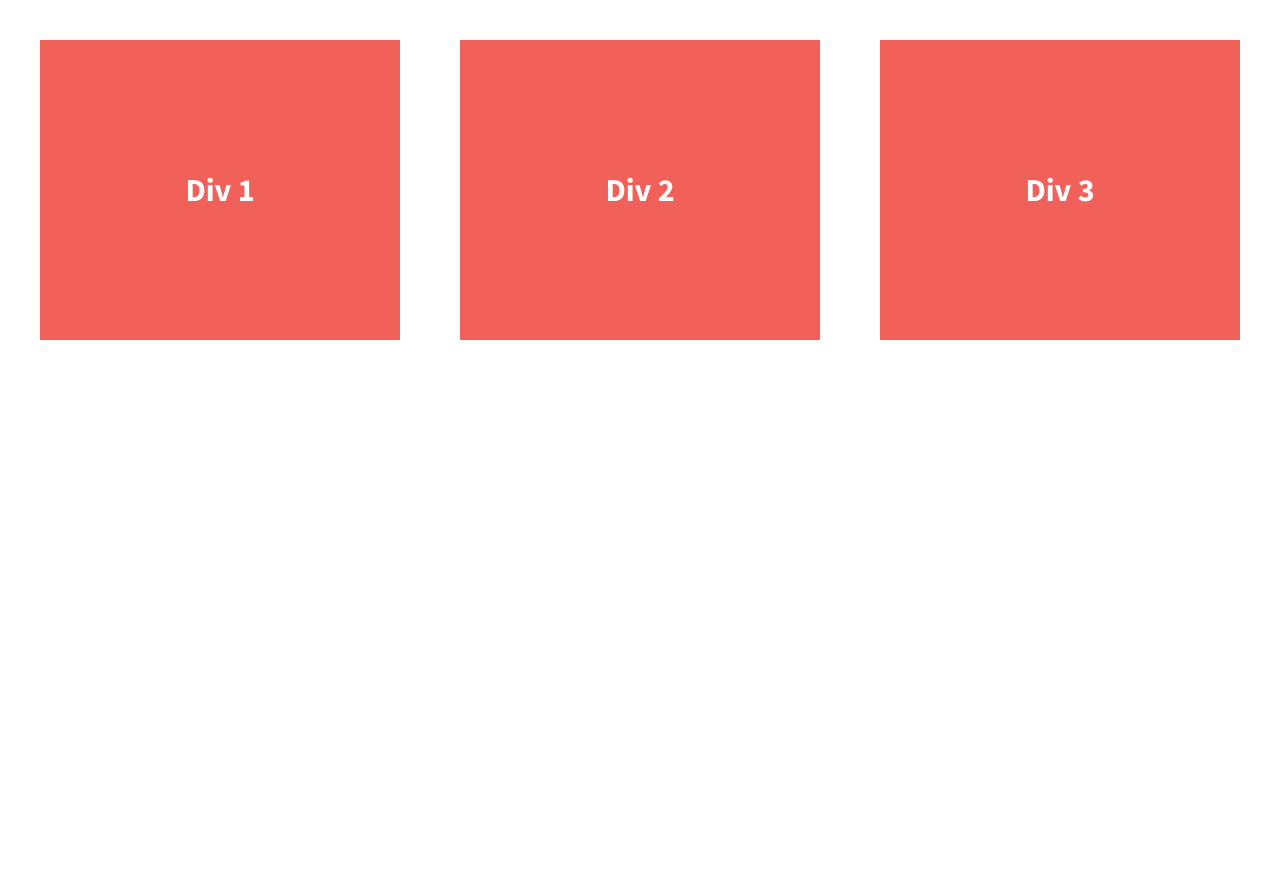
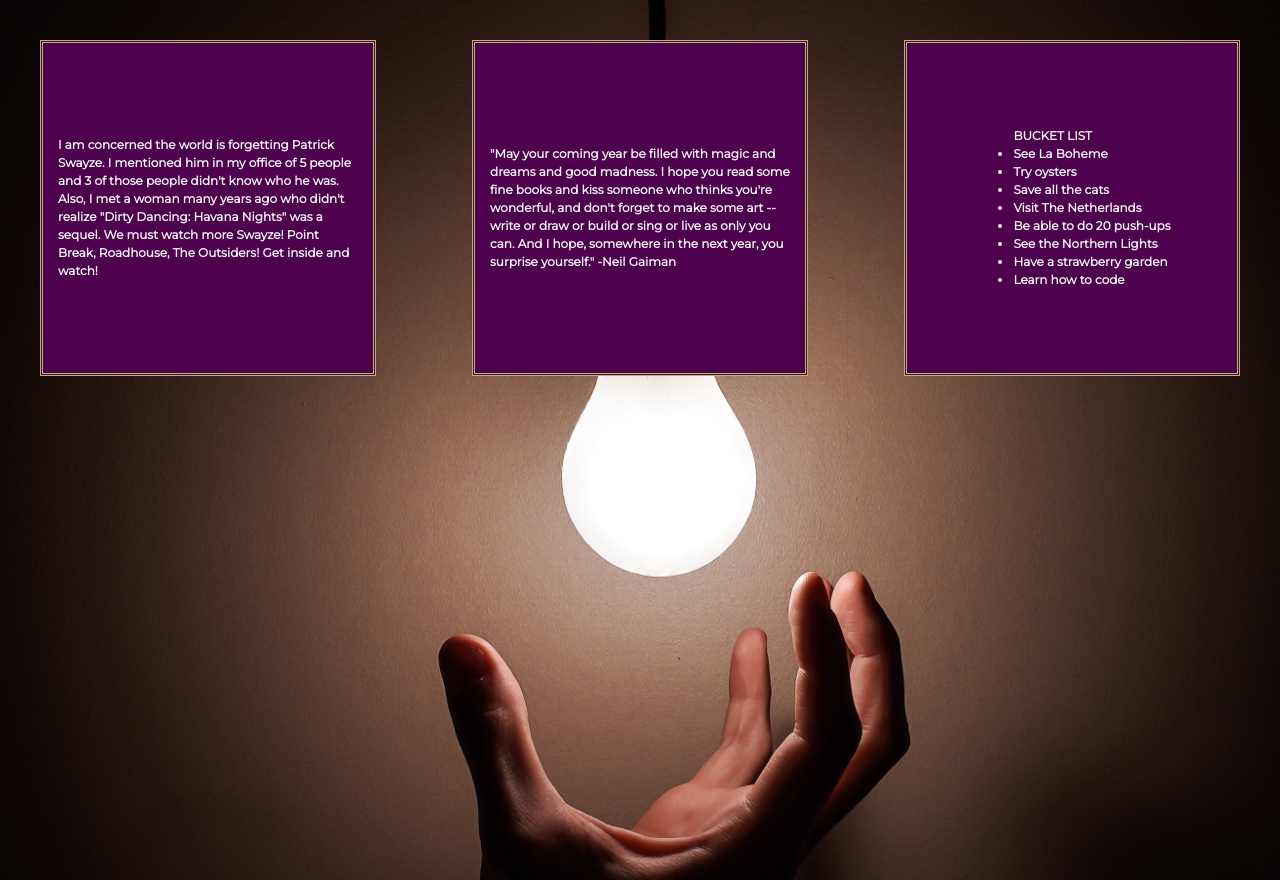
Before and after one commit to Sara-414/divs-flexbox-starter-code, a plain HTML site: page index.html in a window 1280 px wide. Drawn offline with nearby package versions, Linux system fonts and the light colour scheme.

Commit message:
Initial commit

```diff
--- a/css/main.css
+++ b/css/main.css
@@ -97,12 +97,14 @@ textarea {
 
 
 html {
-  background-color: #fff;
   height: 100%;
+  background: url(../img/lightbulb-in-dark.jpg) no-repeat;
+  background-position: center;
+  background-size: cover;
 }
 
 body {
-  font-family: 'Source Sans Pro', sans-serif;
+  font-family: 'Montserrat', sans-serif;
   padding: 2em;
   font-size: 1.25em;
   height: 100%;
@@ -117,15 +119,18 @@ body {
 
 .div-1, .div-2, .div-3 {
   /*give the divs a width of 30%, add display:flex, set justify-content and align-items to center*/
-  color: #fff;
+  color: whitesmoke;
   line-height: 1.5em;
-  font-size: 1.6em;
-  background-color: #f16059;
+  font-size: .6em;
+  background-color: #4d004d;
   height: 300px;
   display: flex;
-  width: 30%;
+  width: 25%;
   justify-content: center;
   align-items: center;
+  padding: 15px;
+  border-style:double;
+  border-color: darkkhaki
 }
 
 
--- a/index.html
+++ b/index.html
@@ -1,4 +1,4 @@
-<!doctype html>
+ <!doctype html>
 <html class="no-js" lang="">
     <head>
         <meta charset="utf-8">
@@ -15,6 +15,10 @@
         <script src="js/vendor/modernizr-2.8.3.min.js"></script>
         <link href='http://fonts.googleapis.com/css?family=Lora:700' rel='stylesheet' type='text/css'>
         <link href='http://fonts.googleapis.com/css?family=Source+Sans+Pro:400,700' rel='stylesheet' type='text/css'>
+        <link rel="preconnect" href="https://fonts.googleapis.com">
+        <link rel="preconnect" href="https://fonts.googleapis.com">
+<link rel="preconnect" href="https://fonts.gstatic.com" crossorigin>
+<link href="https://fonts.googleapis.com/css2?family=Montserrat:ital,wght@0,400;1,300&display=swap" rel="stylesheet">
     </head>
     <body>
         <!--[if lt IE 8]>
@@ -23,13 +27,23 @@
 
         <section class="wrapper">
             <div class="div-1">
-                Div 1
+                I am concerned the world is forgetting Patrick Swayze. I mentioned him in my office of 5 people and 3 of those people didn't know who he was. Also, I met a woman many years ago who didn't realize "Dirty Dancing: Havana Nights" was a sequel. We must watch more Swayze! Point Break, Roadhouse, The Outsiders! Get inside and watch!
             </div>
             <div class="div-2">
-                Div 2
+                "May your coming year be filled with magic and dreams and good madness. I hope you read some fine books and kiss someone who thinks you're wonderful, and don't forget to make some art -- write or draw or build or sing or live as only you can. And I hope, somewhere in the next year, you surprise yourself." -Neil Gaiman
             </div>
             <div class="div-3">
-                Div 3
+                <ul>
+                    BUCKET LIST
+                    <li>See La Boheme</li>
+                    <li>Try oysters</li>
+                    <li>Save all the cats</li>
+                    <li>Visit The Netherlands</li>
+                    <li>Be able to do 20 push-ups</li>
+                    <li>See the Northern Lights</li>
+                    <li>Have a strawberry garden</li>
+                    <li>Learn how to code</li>
+                </ul>
             </div>
         </section>
 
```
Also changed, not shown: img/lightbulb-in-dark.jpg (added).
